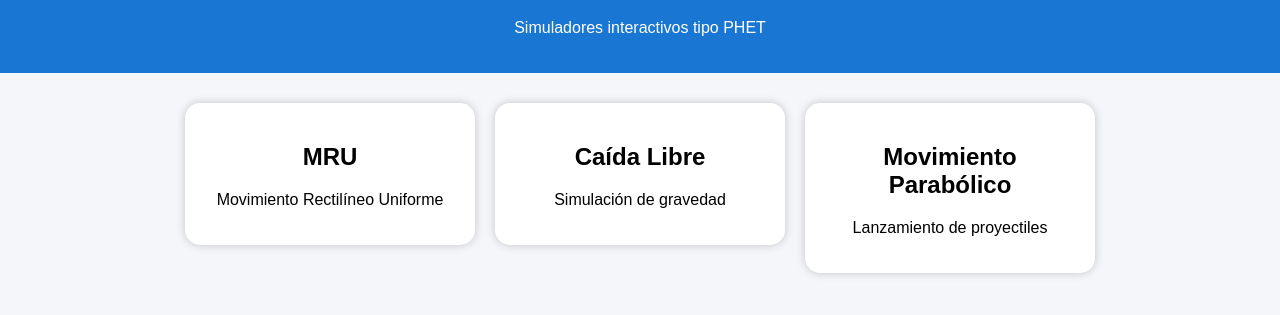
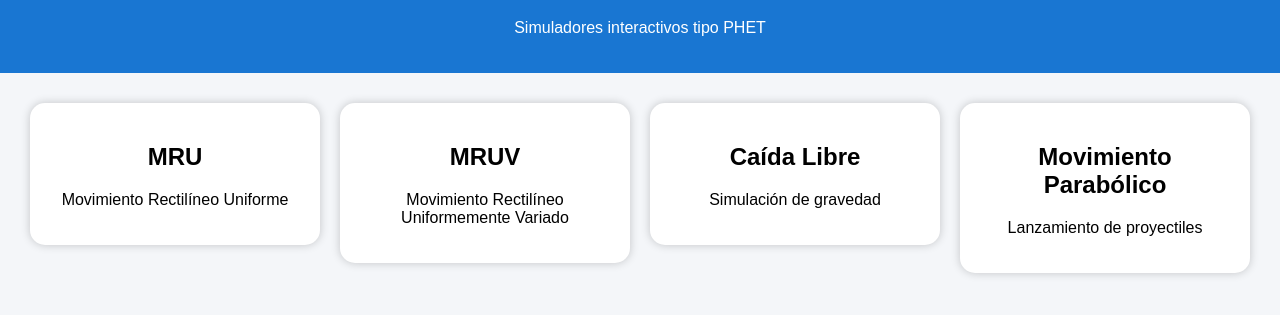
Before and after one commit to valeria-Ospina/Laboratorio-de-Fisica-1---Interactivo, a plain HTML site: page index.html in a window 1280 px wide. Shown: the part 81-396 px from the top of the page. Drawn offline with Linux system fonts and the light colour scheme.

Commit message:
Add new cards for MRUV and update HTML structure

```diff
--- a/index.html
+++ b/index.html
@@ -5,6 +5,7 @@
 <title>Laboratorio Virtual de Física</title>
 
 <style>
+
 body{
 font-family:Arial,sans-serif;
 margin:0;
@@ -45,6 +46,7 @@ a{
 text-decoration:none;
 color:black;
 }
+
 </style>
 
 </head>
@@ -65,6 +67,13 @@ color:black;
 </div>
 </a>
 
+<a href="mruv.html">
+<div class="card">
+<h2>MRUV</h2>
+<p>Movimiento Rectilíneo Uniformemente Variado</p>
+</div>
+</a>
+
 <a href="caida.html">
 <div class="card">
 <h2>Caída Libre</h2>
@@ -79,8 +88,6 @@ color:black;
 </div>
 </a>
 
-
-
 </div>
 
 </body>
```
